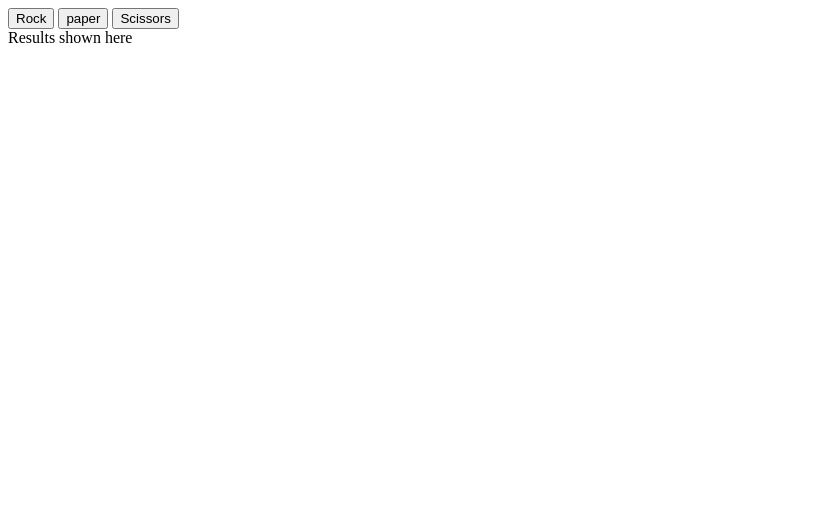
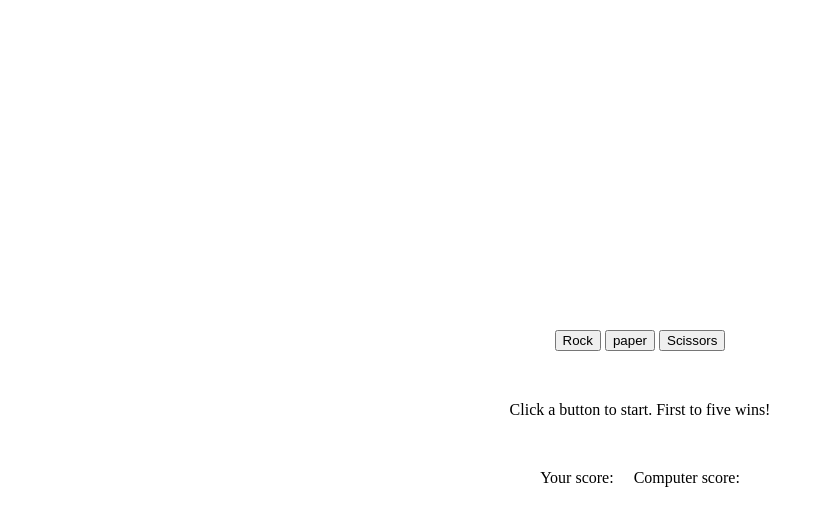
Before and after one commit to MadebyMarco/rock-paper-scissors, a plain HTML site: page index.html in a window 1280 px wide. Shown: the whole page, without its empty margins (0-824 px from the left). Drawn offline with Linux system fonts and the light colour scheme.

Commit message:
Add divs for scores and add inline css

```diff
--- a/index.html
+++ b/index.html
@@ -1,16 +1,21 @@
 <!DOCTYPE html>
-<html lang="en">
+<html lang="en" style="height: 100%;">
 <head>
     <meta charset="UTF-8">
     <script src="script.js" defer></script>
 </head>
-<body>
+<body style="display: flex; flex-direction: column; gap: 50px; align-items: center; justify-content: center; height: 100%;">
     <div class="buttons">
         <button data-name = "rock" class="playerChoice">Rock</button>
         <button data-name = "paper" class="playerChoice">paper</button>
         <button data-name = "scissors" class="playerChoice">Scissors</button>
     </div>
-    <div class="results"> Results shown here
+    <div class="results"> Click a button to start. First to five wins!
+
+    </div>
+    <div style ="display: flex; gap: 20px;" class="scores">
+    <div class="playerScore">Your score:</div>
+    <div class="computerScore">Computer score:</div>
     </div>
 </body>
 </html>
```
